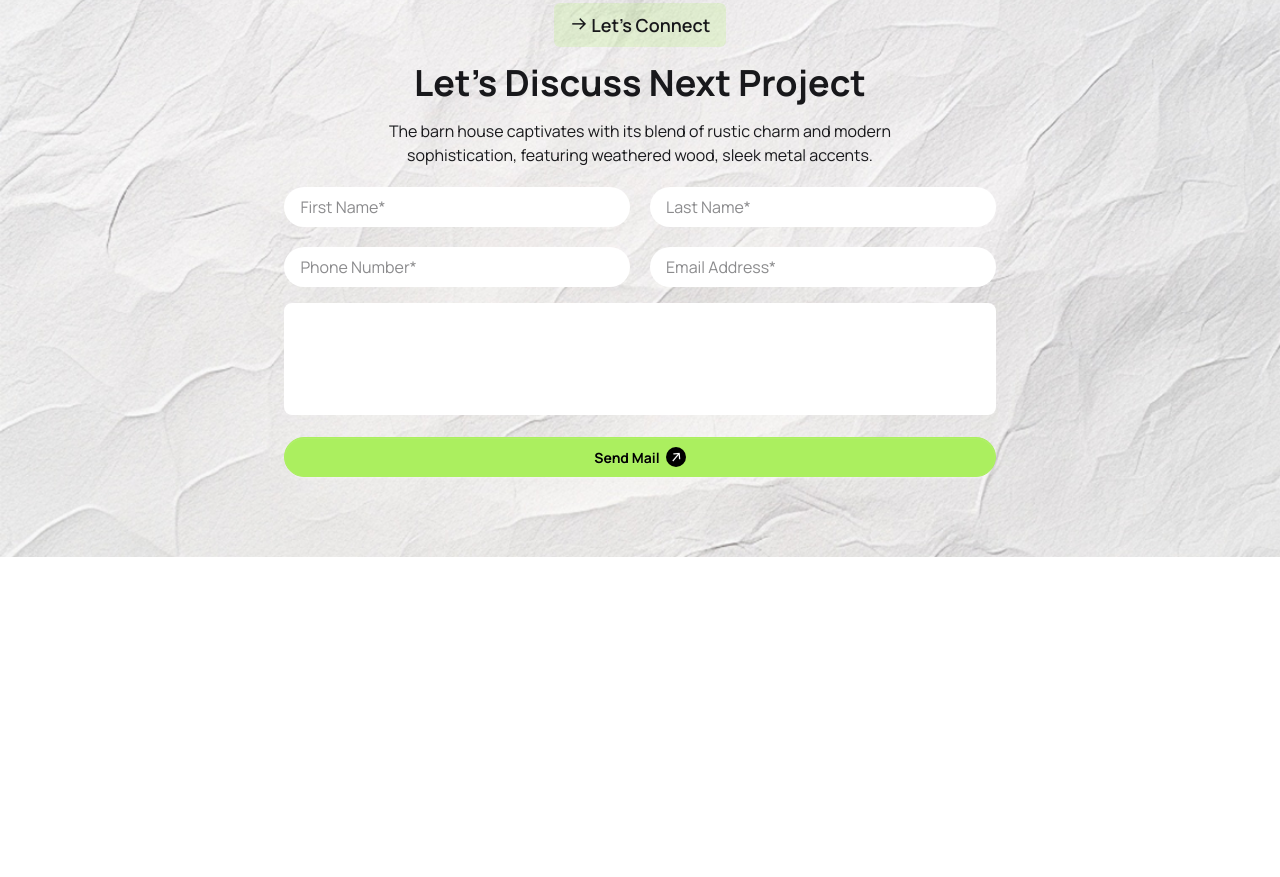
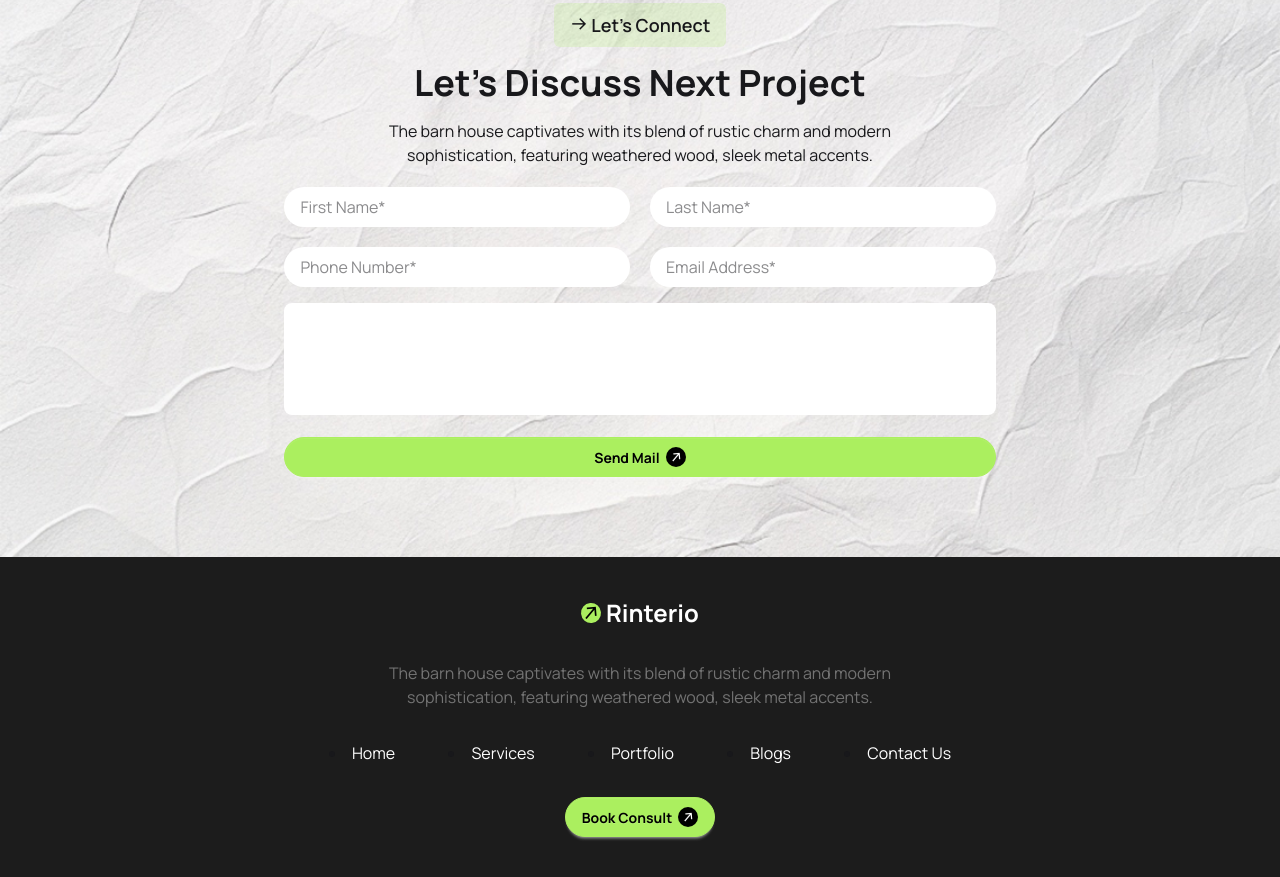
Before and after one commit to Jubair234/p-hero-A03, a plain HTML site: page index.html in a window 1280 px wide. Shown: the part 3653-4530 px from the top of the page. Before the commit the page ends 4210 px from the top, so only its background shows below. Drawn offline with nearby package versions, Linux system fonts and the light colour scheme.

Commit message:
Footer page complete

```diff
--- a/index.html
+++ b/index.html
@@ -409,7 +409,30 @@
     </main>
 
 
-    <footer>
+    <footer class="bg-[#1C1C1C]">
+      <div class="w-11/12 lg:w-10/12 mx-auto py-10">
+
+        <div class="space-y-8">
+
+          <h2 class="text-center text-white  text-2xl font-bold"><i class='bx bx-arrow-back -rotate-230 text-black w-5 h-5 bg-[#ABEF5F] rounded-full text-xl'></i> Rinterio</h2>
+          <p class="lg:w-6/11 text-center mx-auto text-[#737373]">The barn house captivates with its blend of rustic charm and modern sophistication, featuring weathered wood, sleek metal accents.</p>
+
+          <div class="w-7/12 flex lg:flex-row flex-col items-center gap-4 justify-between mx-auto">
+            <li><a href="#" class="text-white">Home</a></li>
+            <li><a href="#" class="text-white">Services</a></li>
+            <li><a href="#" class="text-white">Portfolio</a></li>
+            <li><a href="#" class="text-white">Blogs</a></li>
+            <li><a href="#" class="text-white">Contact Us</a></li>
+          </div>
+
+          <div class="w-auto flex items-center">
+            <button class="btn w-full lg:w-auto rounded-full mx-auto border-[#ABEF5F] bg-[#ABEF5F] text-black font-bold">Book Consult <span class="bg-black w-5 h-5 flex items-center justify-center rounded-full"><i class='bx bx-arrow-back -rotate-230 text-white'></i></span></button>
+          </div>
+
+        </div>
+
+
+      </div>
 
     </footer>
 
```
